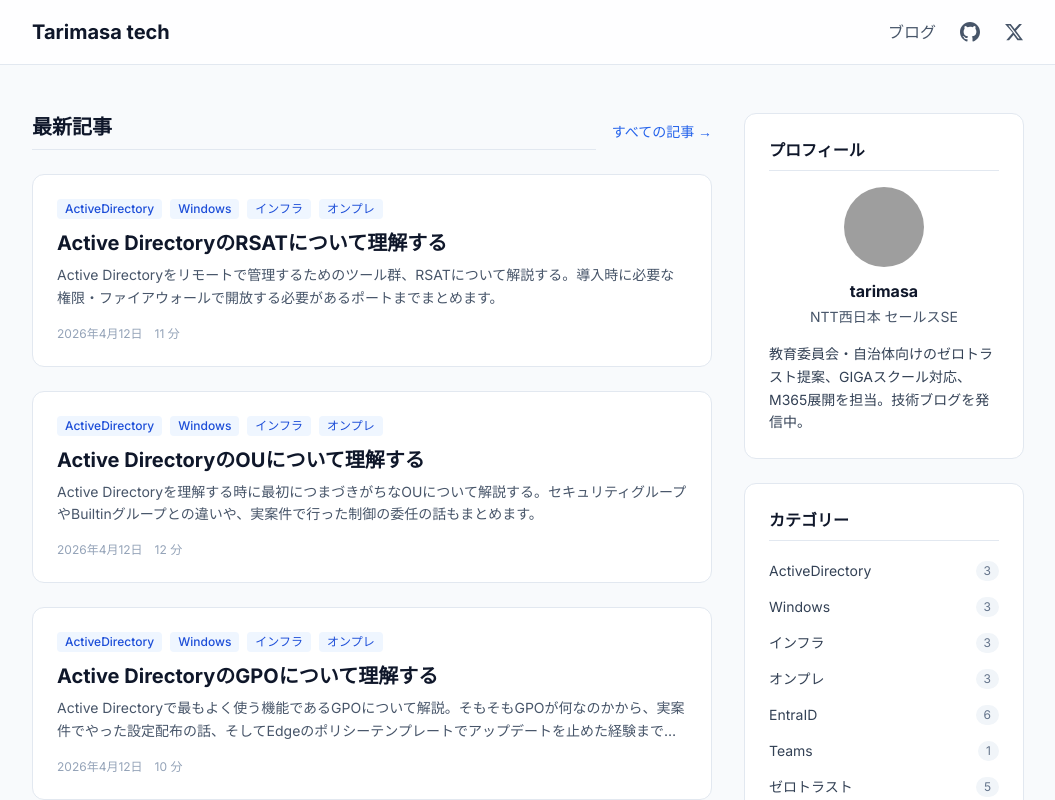
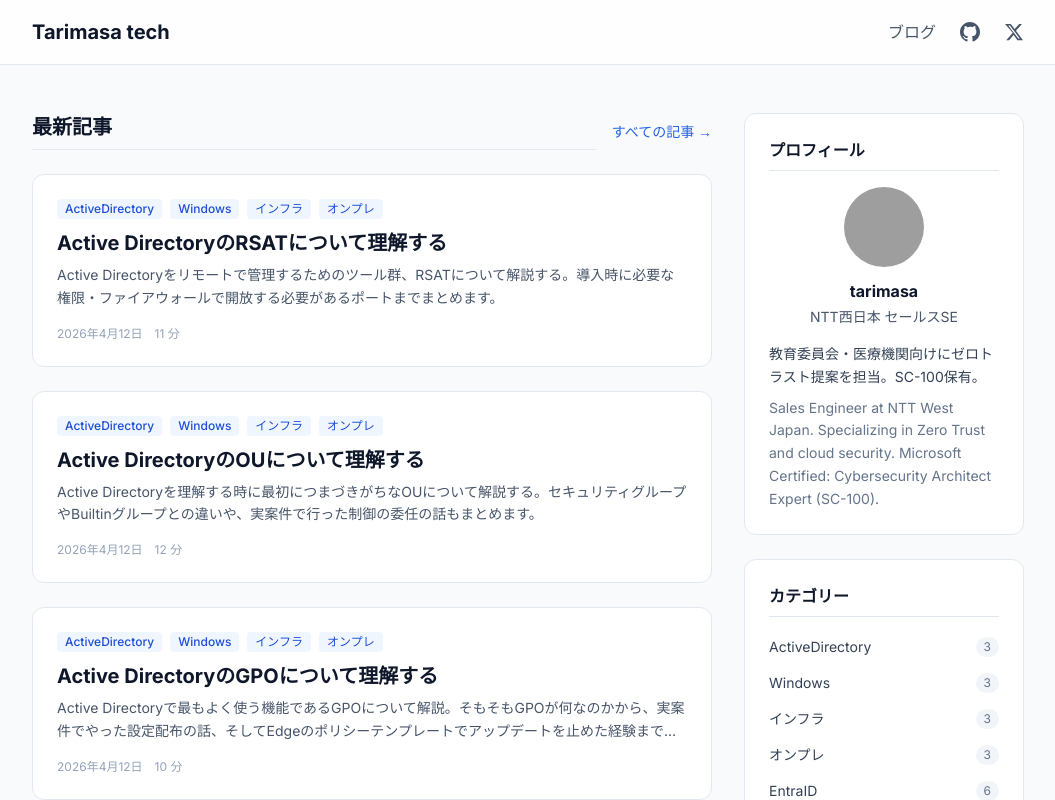
Before and after one commit to tarimasa/Website, a Next.js app: page / in a window 1280 px wide. Shown: the top 800 px of the page, without its empty margins (112-1167 px from the left). Built offline with nearby package versions, Linux system fonts and the light colour scheme; grey boxes are pictures that could not be loaded.

Commit message:
update: サイドバープロフィール文を更新
- 担当内容を「教育委員会・医療機関向けゼロトラスト提案、SC-100保有」に変更
- 英語プロフィール（SC-100 / Cybersecurity Architect Expert）を追加

https://claude.ai/code/session_018W2KKcFWHZeQbEaf3gdDnG

```diff
--- a/src/components/Sidebar.tsx
+++ b/src/components/Sidebar.tsx
@@ -32,7 +32,10 @@ export default function Sidebar() {
           <p className="text-sm text-slate-600 mt-1">NTT西日本 セールスSE</p>
         </div>
         <p className="text-sm text-slate-700 leading-relaxed">
-          教育委員会・自治体向けのゼロトラスト提案、GIGAスクール対応、M365展開を担当。技術ブログを発信中。
+          教育委員会・医療機関向けにゼロトラスト提案を担当。SC-100保有。
+        </p>
+        <p className="text-sm text-slate-500 leading-relaxed mt-2">
+          Sales Engineer at NTT West Japan. Specializing in Zero Trust and cloud security. Microsoft Certified: Cybersecurity Architect Expert (SC-100).
         </p>
       </div>
 
```
